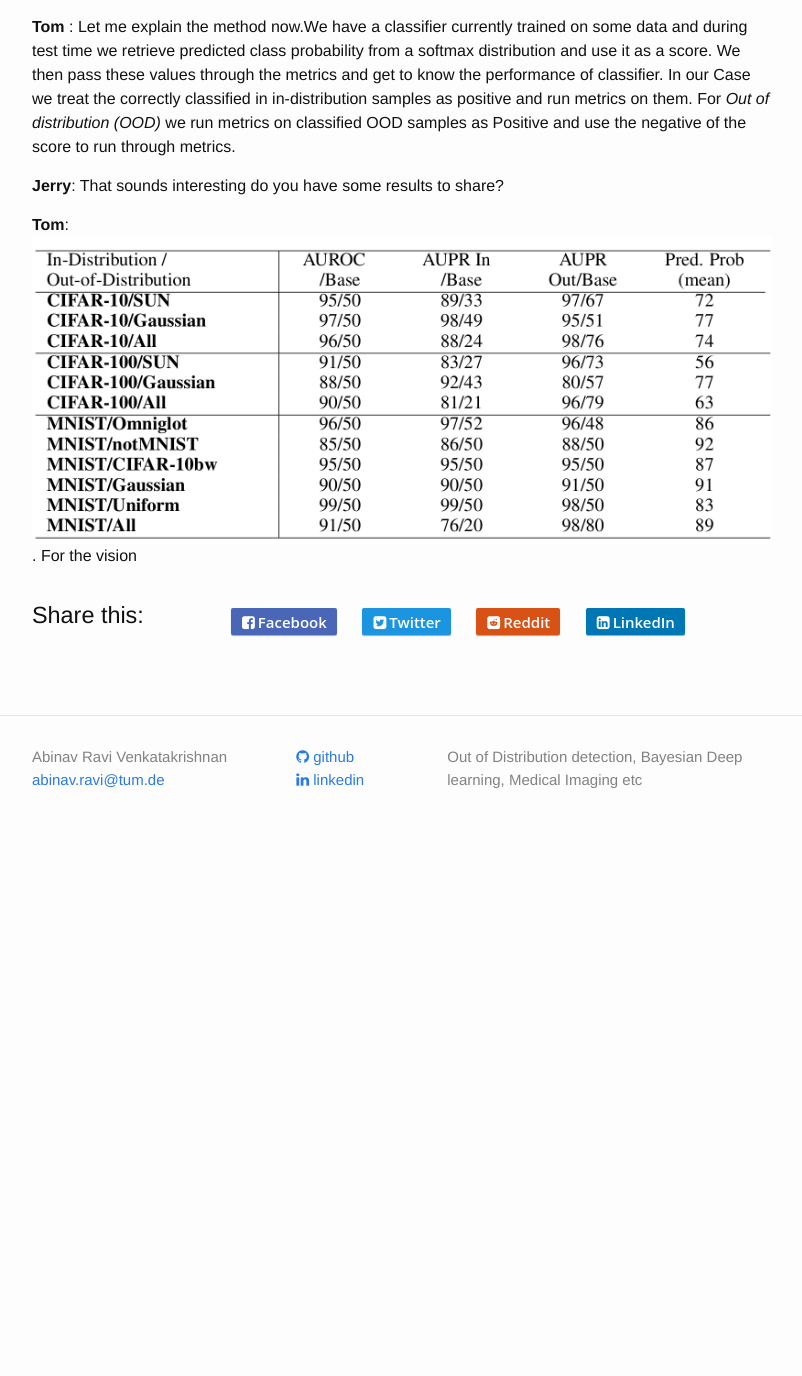
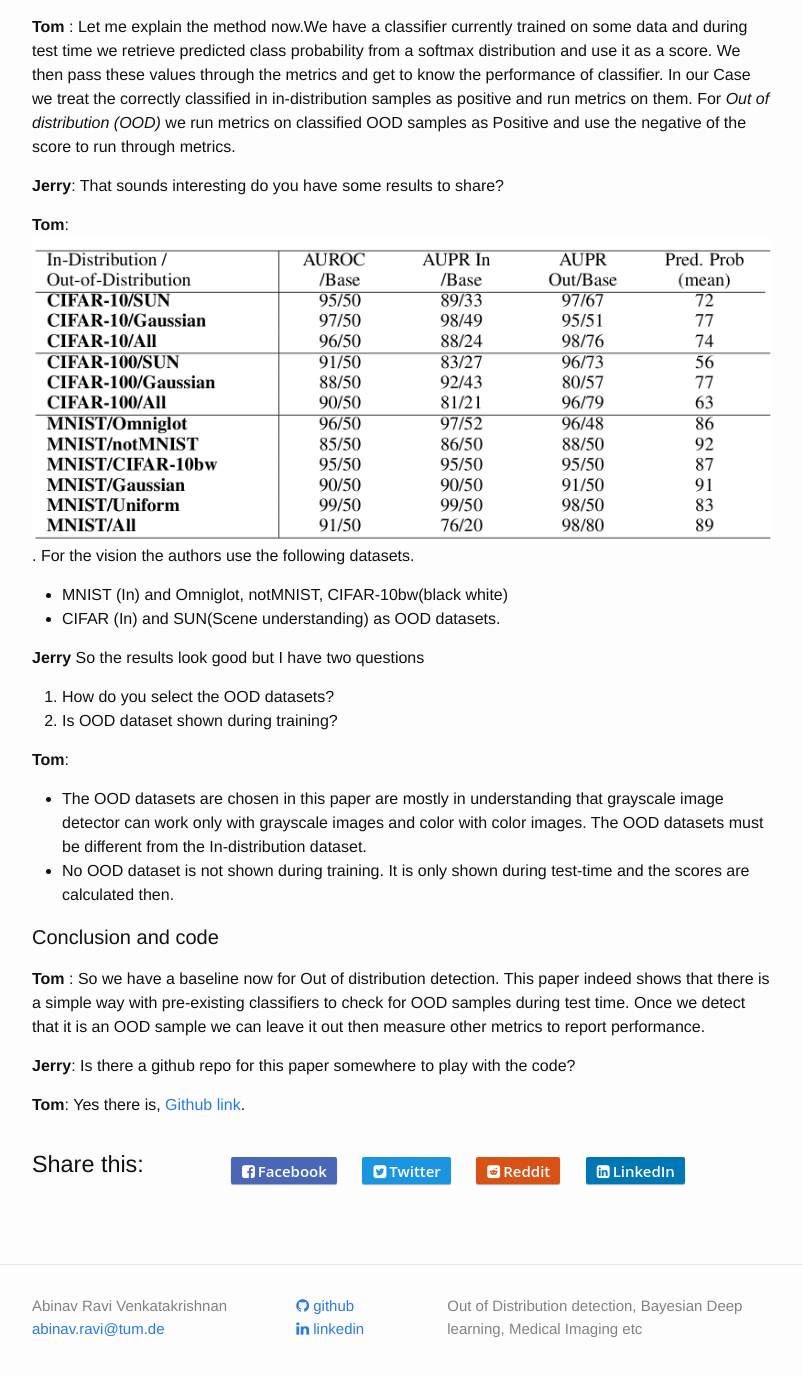
Before and after one commit to AbinavRavi/AbinavRavi.github.io, a Jekyll site: the page built from _posts/2019-12-2-Out-of-distribution-detection-baseline.markdown, in a window 1280 px wide and 1400 px high, scrolled down 1994 px. Shown: the top 1376 px of the window, without its empty margins (238-1040 px from the left). Built offline with Jekyll 4.4.1, drawn with Linux system fonts in a browser that asks for light colours; nearby versions of some CDN libraries; formulas are drawn with MathJax 3; comment, search, counter and statistics services are not loaded; before the commit the page ends 2845 px from its top, so only the background shows below that.

Commit message:
post on baseline done

```diff
--- a/_posts/2019-12-2-Out-of-distribution-detection-baseline.markdown
+++ b/_posts/2019-12-2-Out-of-distribution-detection-baseline.markdown
@@ -57,4 +57,23 @@ Tom and Jerry are two data scientists meeting on a meetup. They generally discus
 
 **Jerry**: That sounds interesting do you have some results to share?
 
-**Tom**: ![Table of results](/assets/baseline-2.png). For the vision
+**Tom**: ![Table of results](/assets/baseline-2.png). For the vision the authors use the following datasets.
+
+* MNIST (In) and Omniglot, notMNIST, CIFAR-10bw(black white)
+* CIFAR (In) and SUN(Scene understanding) as OOD datasets.
+
+**Jerry** So the results look good but I have two questions
+1. How do you select the OOD datasets?
+2. Is OOD dataset shown during training?
+
+**Tom**:
+* The OOD datasets are chosen in this paper are mostly in understanding that grayscale image detector can work only with grayscale images and color with color images. The OOD datasets must be different from the In-distribution dataset.
+* No OOD dataset is  not shown during training. It is only shown during test-time and the scores are calculated then.
+
+#### Conclusion and code
+
+**Tom** : So we have a baseline now for Out of distribution detection. This paper indeed shows that there is a simple way with pre-existing classifiers to check for OOD samples during test time. Once we detect that it is an OOD sample we can leave it out then measure other metrics to report performance.
+
+**Jerry**: Is there a github repo for this paper somewhere to play with the code?
+
+**Tom**: Yes there is, [Github link](<https://github.com/hendrycks/error-detection>).
```
Also changed, not shown: _posts/2019-12-1-Hackatum.markdown (+3 -4 lines).
